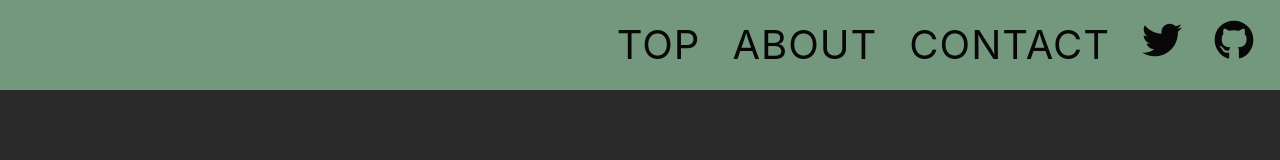
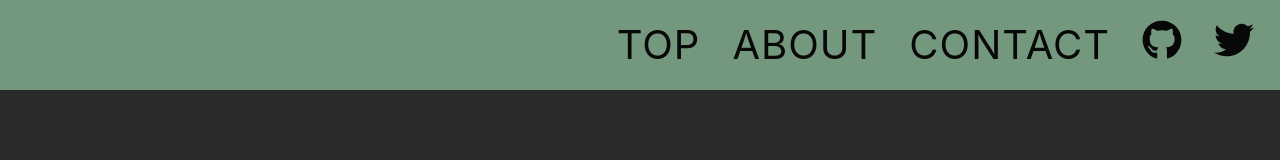
Before and after one commit to yk2906/introduce-site, a React (Create React App) app: page / in a window 1280 px wide. Shown: the top 160 px of the page. Built offline with nearby package versions, Linux system fonts and the light colour scheme.

Commit message:
first commit

```diff
--- a/src/components/atoms/layout/Header.jsx
+++ b/src/components/atoms/layout/Header.jsx
@@ -4,13 +4,25 @@ import { FaTwitter } from "react-icons/fa"
 import { FaGithub } from "react-icons/fa"
 
 export const Header = () => {
+
+  // const onClickTwitter = () => {
+  //   window.location.replace("https://twitter.com/06marum")
+  // }
+
+  // const onClickGithub = () => {
+  //   window.location.replace("https://github.com/yk2906")
+  // }
+
   return (
     <SHeader>
       <SLink to="/">TOP</SLink>
       <SLink to="/about">ABOUT</SLink>
       <SLink to="/contact">CONTACT</SLink>
-      <SLink target="_blank" to="/https://twitter.com/06marum"><FaTwitter /></SLink>
-      <SLink target="_blank" to="https://github.com/yk2906"><FaGithub /></SLink>
+      {/* <SLink onClickTwitter={onClickTwitter}><FaTwitter /></SLink> */}
+      <SLink to={{ pathname: "https://twitter.com/06marum" }} target="_blank"><FaGithub /></SLink>
+      <SLink to={{ pathname: "https://github.com/yk2906" }} target="_blank"><FaTwitter /></SLink>
+      {/* <a target="_blank" href="https://twitter.com/06marum"><FaTwitter /></a>
+      <a target="_blank" href="https://github.com/yk2906"><FaGithub /></a> */}
     </SHeader>
   )
 }
```
